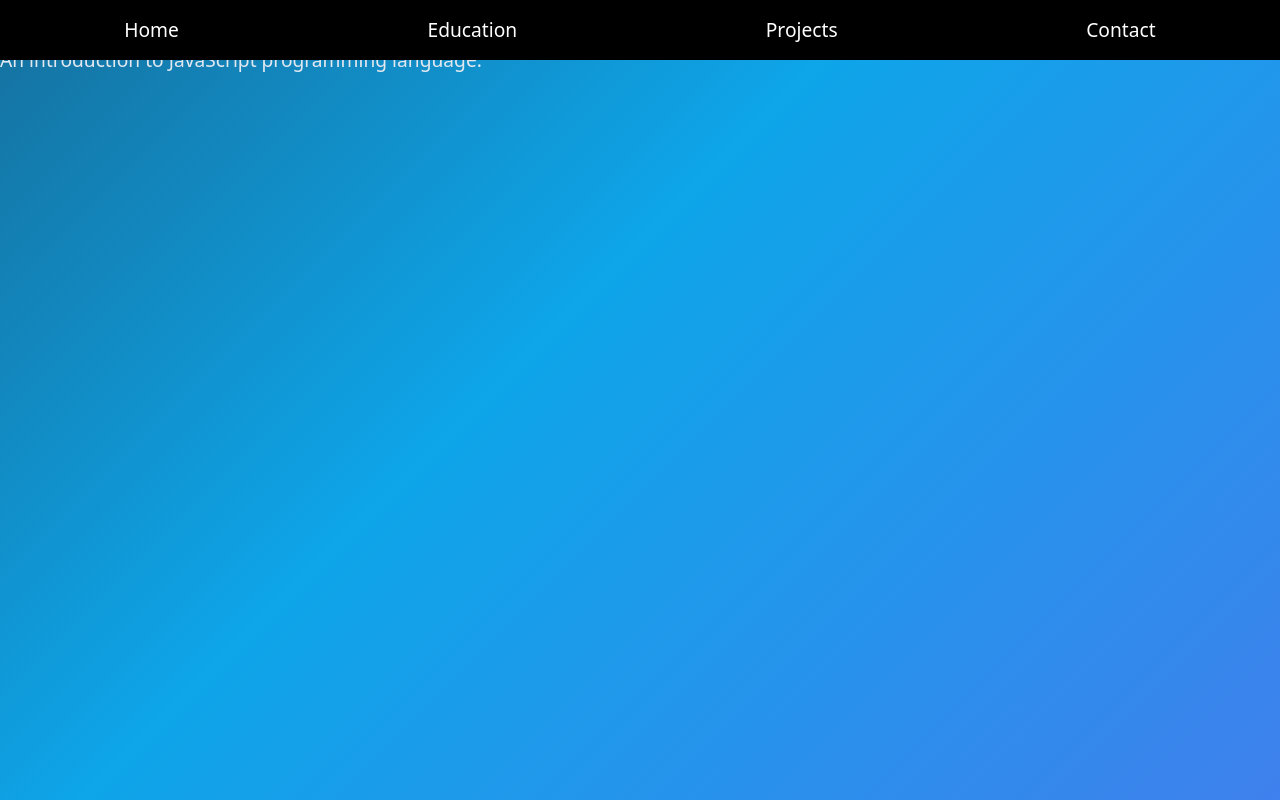
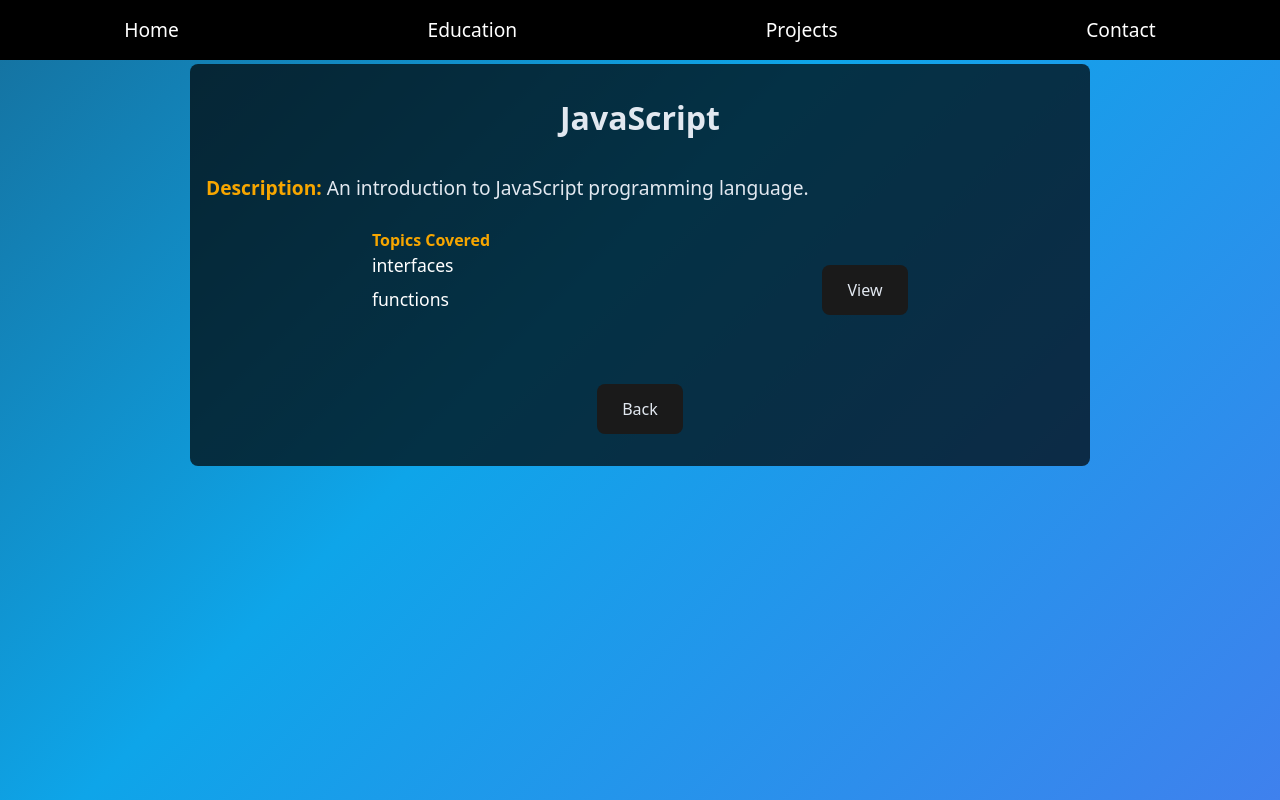
Before and after one commit to clutch42/brian-engel-portfolio, a React (Vite) app: page /topics/learn-javascript in a window 1280 px wide. Built offline with nearby package versions, Linux system fonts and the light colour scheme.

Commit message:
got additional learning buttons finished

```diff
--- a/src/components/CourseDetails.tsx
+++ b/src/components/CourseDetails.tsx
@@ -35,7 +35,7 @@ function CourseDetail() {
         )}
       </div>
       <div className="back-button-wrapper">
-        <button onClick={() => navigate(-1)}>Go Back</button>
+        <button onClick={() => navigate(-1)}>Back</button>
       </div>
     </div>
   );
--- a/src/components/TopicCard.tsx
+++ b/src/components/TopicCard.tsx
@@ -8,11 +8,11 @@ interface TopicCardProps {
 
 const TopicCard: React.FC<TopicCardProps> = ({ topic }) => {
   return (
-    <div className="topic-card">
-        <Link to={`/topics/${topic.id}`} className="topic-card-link">
-            <h4>{topic.name}</h4>
-        </Link>
-    </div>
+    <Link to={`/topics/${topic.id}`} className="topic-card-link">
+      <div className="topic-card">
+              <h4>{topic.name}</h4>
+      </div>
+    </Link>
   );
 };
 
--- a/src/components/TopicDetails.tsx
+++ b/src/components/TopicDetails.tsx
@@ -1,9 +1,12 @@
 import React from 'react';
-import { useParams } from 'react-router-dom'; // Hook for extracting route parameters
+import { useParams, useNavigate } from 'react-router-dom'; // Hook for extracting route parameters
 import { additionalLearning } from '../data/additionalLearning'; // Import your data
+import '../styles/TopicDetails.css';
 
 const TopicDetails: React.FC = () => {
   const { topicId } = useParams<{ topicId: string }>(); // Extract topicId from the URL
+  const navigate = useNavigate();
+
   const topic = additionalLearning
     .flatMap((source) => source.topics) // Flatten the topics array from each source
     .find((topic) => topic.id === topicId); // Find the topic by ID
@@ -13,10 +16,33 @@ const TopicDetails: React.FC = () => {
   }
 
   return (
-    <div className="topic-details">
-      <h3>{topic.name}</h3>
-      <p>{topic.shortDescription}</p>
-      {/* Add more details as needed */}
+    <div className="topic-detail">
+        <h2>{topic.name}</h2>
+        <p><strong>Description:</strong> {topic.shortDescription}</p>
+        <div className="skills-and-github">
+            {topic.skills && topic.skills?.length > 0 && (
+                <div>
+                    <strong>Topics Covered</strong>
+                    <div className="skills-section">
+                        <ul className="skills-list">
+                            {topic.skills.map((skill, index) => (
+                                <li key={index}>{skill}</li>
+                            ))}
+                        </ul>
+                    </div>
+                </div>
+            )}
+            {topic.link && (
+            <div className="github-button-wrapper">
+                <a href={topic.link} target="_blank" rel="noopener noreferrer">
+                    <button>View</button>
+                </a>
+            </div>
+            )}
+        </div>
+        <div className="back-button-wrapper">
+            <button onClick={() => navigate(-1)}>Back</button>
+        </div>
     </div>
   );
 };
--- a/src/data/additionalLearning.ts
+++ b/src/data/additionalLearning.ts
@@ -10,6 +10,8 @@ export const additionalLearning: LearningSource[] = [
           id: "learn-javascript",
           name: "JavaScript",
           shortDescription: "An introduction to JavaScript programming language.",
+          skills: ["interfaces", "functions"],
+          link: "https://www.google.com",
         },
         {
           id: "learn-python",
@@ -32,31 +34,19 @@ export const additionalLearning: LearningSource[] = [
           shortDescription: "Learn Python basics and common libraries.",
         },
         {
-          id: "learn-python",
-          name: "Python",
-          shortDescription: "Learn Python basics and common libraries.",
+          id: "git&github",
+          name: "Learn Git & GitHub",
+          shortDescription: "In this course, we will cover the basic functions of Git & GitHub. \
+          Through lessons, projects, articles, and tutorials, you\'ll practice using basic Git commands in the terminal to add \
+          version control to your project. This means you can switch between different versions of your progress, and branch off \
+          to create new features while preserving a main working copy. \
+          We will go over how to integrate Git with GitHub, one of the most-used web applications by developers across the world to \
+          collaborate in teams and share code.",
+          skills: ["Git", "GitHub", "Markdown", "Branching", "GitHub Actions", "GitHub Codespaces"],
+          link: "https://www.codecademy.com/profiles/clutch_42/certificates/a8ab218d5950c29861635cc0bf12fd13",
         },
       ]
     },
-    {
-      id: "youtube",
-      name: "YouTube",
-      description: "Various tutorials and project-based learning content across multiple fields.",
-      topics: [
-        {
-          id: "react-projects",
-          name: "React Projects",
-          shortDescription: "Hands-on React projects to enhance frontend skills.",
-        },
-        {
-          id: "nodejs-server",
-          name: "Node.js Server",
-          shortDescription: "Building REST APIs with Node.js and Express.",
-        },
-        // more topics...
-      ]
-    },
-    // more sources...
   ];
 
   export default additionalLearning;
--- /dev/null
+++ b/src/styles/TopicDetails.css
@@ -0,0 +1,94 @@
+/* === Topic Detail Page Styling === */
+.topic-detail {
+    padding: 2rem 1rem;
+    max-width: 900px;
+    margin: 4rem auto;
+    background-color: rgba(0, 0, 0, 0.7);
+    color: white;
+    border-radius: 8px;
+  }
+
+  .topic-detail h2 {
+    font-size: 2rem;
+    margin-bottom: 1rem;
+    text-align: center;
+  }
+
+  .topic-detail p {
+    font-size: 1.2rem;
+    margin-bottom: 1rem;
+  }
+
+  .topic-detail ul {
+    list-style-type: none;
+    padding-left: 0;
+  }
+
+  .topic-detail ul li {
+    font-size: 1.1rem;
+    margin-bottom: 0.5rem;
+  }
+
+  .topic-detail strong {
+    font-weight: bold;
+    color: #f7a600;
+  }
+
+  .topic-detail a {
+    color: #f7a600;
+    text-decoration: none;
+    font-weight: bold;
+  }
+
+  .topic-detail a:hover {
+    text-decoration: underline;
+  }
+
+  /* Center the Back Button */
+  .topic-detail .back-button-wrapper {
+    display: flex;
+    justify-content: center;
+    margin-top: 2rem;
+  }
+
+  /* Style the Back Button */
+  .topic-detail button {
+    background-color: #1a1a1a;
+    color: #e2e8f0;
+    font-size: 1rem;
+    padding: 0.8rem 1.6rem;
+    border-radius: 8px;
+    border: none;
+    cursor: pointer;
+    margin-top: 2rem;
+    transition: background-color 0.3s ease;
+  }
+
+  /* Hover effect on Back Button */
+  .topic-detail button:hover {
+    background-color: #646cff;
+  }
+
+  /* Focus effect on Back Button */
+  .topic-detail button:focus {
+    outline: 4px auto -webkit-focus-ring-color;
+  }
+
+  /* Wrapper for skills and GitHub button (if needed) */
+  .skills-and-github {
+    display: flex;
+    justify-content: space-around;
+    align-items: center;
+    margin-top: 1.5rem;
+    flex-wrap: wrap;
+  }
+
+  /* Mobile Adjustments */
+  @media (max-width: 768px) {
+    .topic-detail {
+      padding: 1.5rem 1rem;
+      margin: 2rem;
+      margin-top: 3rem;
+      max-width: 100%;
+    }
+  }
--- a/src/types/Topic.ts
+++ b/src/types/Topic.ts
@@ -2,4 +2,6 @@ export type Topic = {
     id: string;
     name: string;
     shortDescription: string;
+    skills?: string[];
+    link?: string;
   };
```
